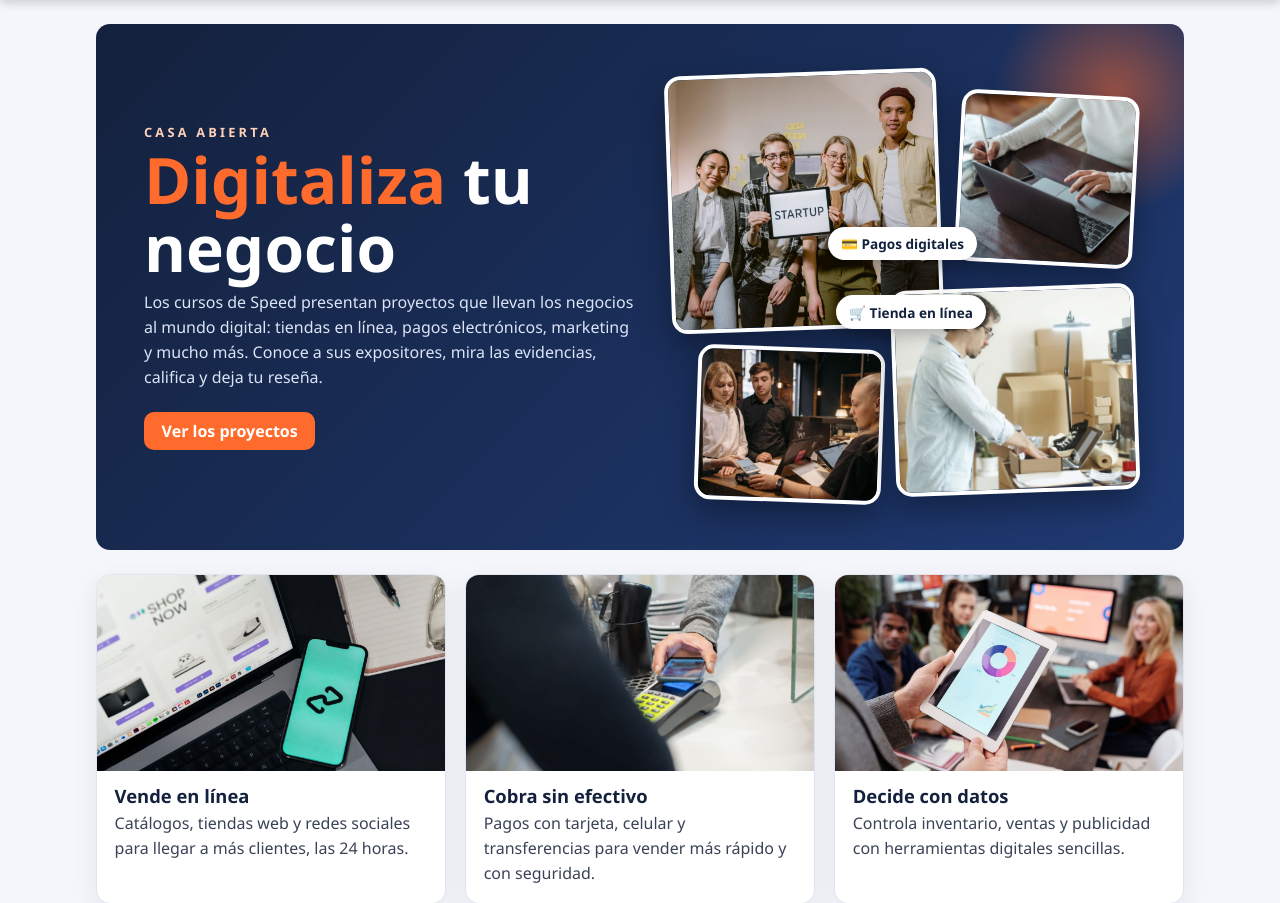
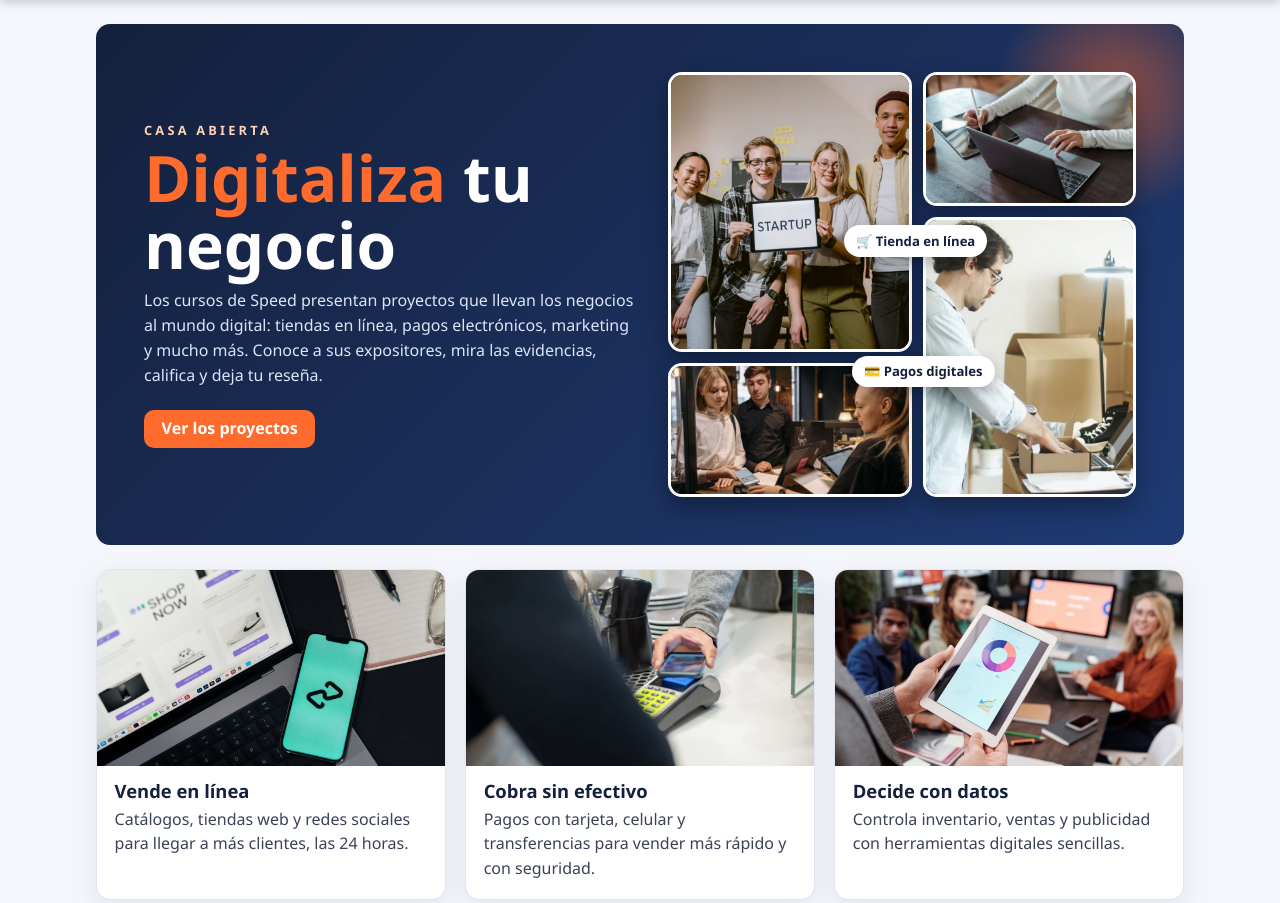
Before and after one commit to kalimusic0/revista-speed, a PHP site: page / in a window 1280 px wide. Shown: the part 56-959 px from the top of the page. Run offline with PHP 8.4, Linux system fonts and the light colour scheme.

Commit message:
Collage de portada con grid (sin posiciones absolutas ni rotaciones) para que se vea igual en Edge
Co-Authored-By: Claude Sonnet 5.5 <noreply@anthropic.com>

```diff
--- a/assets/css/style.css
+++ b/assets/css/style.css
@@ -185,15 +185,15 @@ legend{font-weight:700;padding:0 .4rem}
 .portada-texto,.collage{position:relative;z-index:1}
 .portada h1{font-size:clamp(2.2rem,1.4rem + 3.6vw,4rem);line-height:1.05;max-width:12ch}
 .portada-btns{display:flex;gap:.8rem;flex-wrap:wrap;margin-top:1.4rem}
-.collage{min-height:clamp(300px,34vw,430px)}
-.collage img{position:absolute;object-fit:cover;border-radius:16px;border:4px solid #fff;box-shadow:0 14px 32px rgba(0,0,0,.35)}
-.collage .c1{left:0;top:0;width:58%;height:60%;transform:rotate(-2deg)}
-.collage .c2{right:0;top:5%;width:38%;height:40%;transform:rotate(3deg)}
-.collage .c3{left:6%;bottom:0;width:40%;height:36%;transform:rotate(2deg)}
-.collage .c4{right:0;bottom:2%;width:52%;height:48%;transform:rotate(-2deg)}
-.chip{position:absolute;z-index:2;background:#fff;color:var(--azul);font-weight:700;font-size:.85rem;padding:.4rem .8rem;border-radius:999px;box-shadow:0 6px 16px rgba(0,0,0,.25);white-space:nowrap}
-.chip-a{left:36%;top:52%}
-.chip-b{right:34%;top:36%}
+.collage{position:relative;display:grid;grid-template-columns:1.15fr 1fr;grid-template-rows:repeat(3,clamp(90px,10.5vw,135px));gap:.7rem;width:100%}
+.collage img{width:100%;height:100%;min-width:0;min-height:0;object-fit:cover;display:block;border-radius:14px;border:3px solid #fff;box-shadow:0 10px 24px rgba(0,0,0,.35)}
+.collage .c1{grid-column:1;grid-row:1 / span 2}
+.collage .c2{grid-column:2;grid-row:1}
+.collage .c3{grid-column:1;grid-row:3}
+.collage .c4{grid-column:2;grid-row:2 / span 2}
+.chip{position:absolute;z-index:2;background:#fff;color:var(--azul);font-weight:700;font-size:.82rem;padding:.35rem .75rem;border-radius:999px;box-shadow:0 6px 16px rgba(0,0,0,.25);white-space:nowrap}
+.chip-a{left:calc(53% - 4.5rem);top:36%}
+.chip-b{left:calc(53% - 4rem);top:calc(66% + .2rem)}
 
 .pilares{display:grid;grid-template-columns:repeat(auto-fit,minmax(min(100%,260px),1fr));gap:1.2rem;margin:0 0 1.5rem}
 .pilar{background:#fff;border:1px solid var(--linea);border-radius:var(--radio);overflow:hidden;box-shadow:var(--sombra)}
@@ -214,5 +214,5 @@ legend{font-weight:700;padding:0 .4rem}
 @media (max-width:820px){
     .portada{grid-template-columns:1fr}
     .portada h1{max-width:none}
-    .collage{min-height:300px;margin-top:.5rem}
+    .collage{margin-top:.5rem;grid-template-rows:repeat(3,clamp(80px,22vw,130px))}
 }
```
